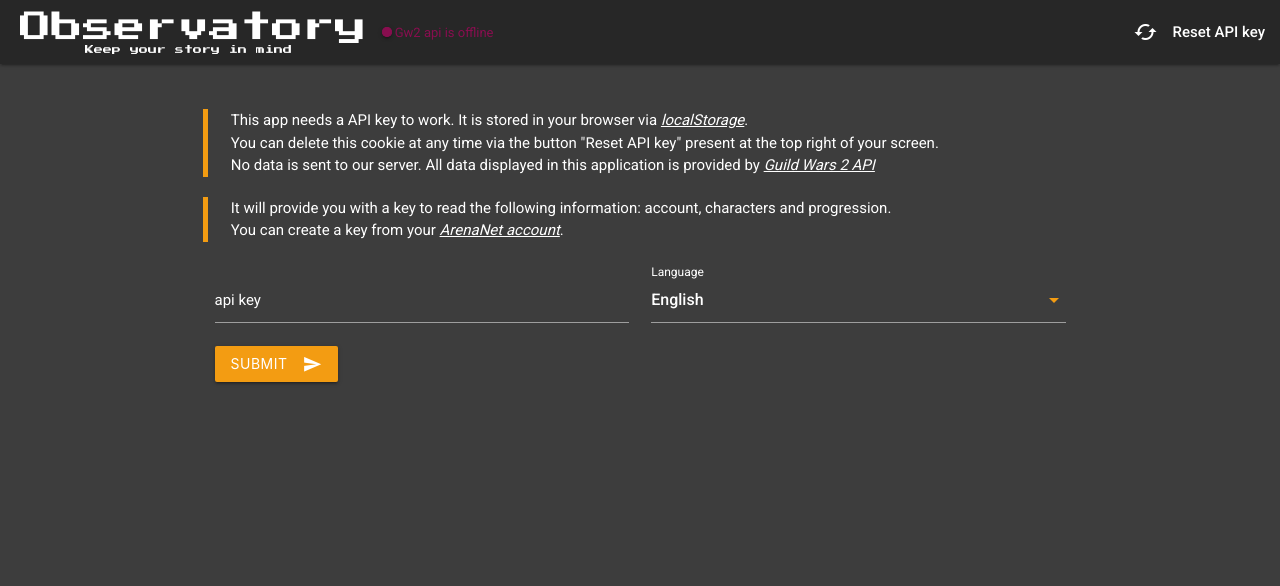
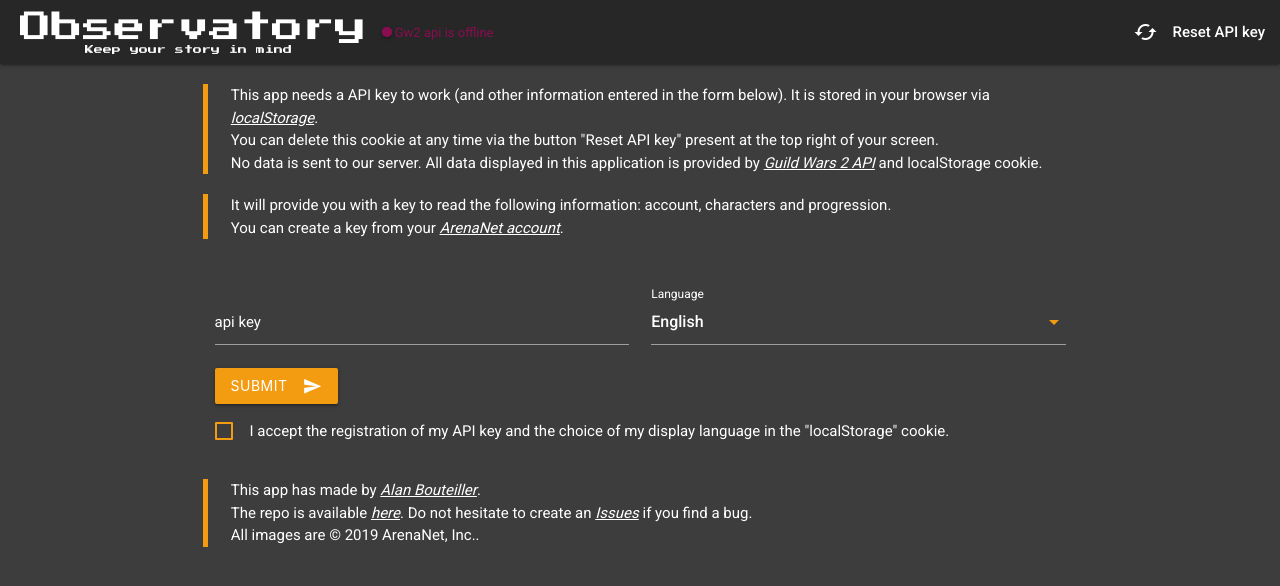
Before and after one commit to bouteillerAlan/SpyHistory, a React (Create React App) app in the folder front/: page / in a window 1280 px wide. Shown: the top 586 px of the page. Built offline with nearby package versions, Linux system fonts and the light colour scheme; no server answers.

Commit message:
rgpd checkbox

```diff
--- a/front/src/component/App.js
+++ b/front/src/component/App.js
@@ -13,8 +13,10 @@
         this.state = {
             apiKey : '',
             apiKeyError : null,
+            checkError : null,
             localKey : env.apiKey,
-            lang : 'en'
+            lang : 'en',
+            check : false
         }
     }
 
@@ -46,11 +48,29 @@
         }
     }
 
+    handleCheck =(e)=> {
+        const value = document.getElementById('check').checked
+        if (value) {
+            this.setState({
+                check : value,
+                checkError : null
+            })
+        } else {
+            this.setState({
+                check : false,
+                checkError : 'Accept conditions'
+            })
+        }
+    }
+
     async handleSubmit () {
         const value = this.state.apiKey
         const lang = this.state.lang
+        const check = this.state.check
 
-        if (value === '') {
+        if (!check) {
+            this.setState({checkError : 'Accept conditions'})
+        } else if (value === '') {
             this.setState({apiKeyError : 'Value must not be null'})
         } else if (value.match(/[[\]\\&~@^%!:*$€¤£µ_*/+°={}`|#²<>]/gm)) {
             this.setState({apiKeyError : 'Unauthorized character'})
@@ -115,7 +135,7 @@
 
     render () {
 
-        const {apiKeyError, localKey, lang} = this.state
+        const {apiKeyError, localKey, lang, checkError} = this.state
         const error = apiKeyError ? 'invalid' : ''
 
         return (
@@ -137,16 +157,20 @@
                 <div className="container row">
 
                     {!localKey &&
-                    <div className="col s12 api-input">
+                        <div>
+                            <div className="col s12">
                                 <blockquote>
-                            This app needs a API key to work. It is stored in your browser via <a href={'https://developer.mozilla.org/en-US/docs/Web/API/Window/localStorage'} target="_blank" rel="noopener noreferrer">localStorage</a>. <br/>
+                                    This app needs a API key to work (and other information entered in the form below). It is stored in your browser via <a href={'https://developer.mozilla.org/en-US/docs/Web/API/Window/localStorage'} target="_blank" rel="noopener noreferrer">localStorage</a>. <br/>
                                     You can delete this cookie at any time via the button "Reset API key" present at the top right of your screen. <br/>
-                            No data is sent to our server. All data displayed in this application is provided by <a href={'https://api.guildwars2.com/v2'} target="_blank" rel="noopener noreferrer">Guild Wars 2 API</a>
+                                    No data is sent to our server. All data displayed in this application is provided by <a href={'https://api.guildwars2.com/v2'} target="_blank" rel="noopener noreferrer">Guild Wars 2 API</a> and localStorage cookie.
                                 </blockquote>
                                 <blockquote>
                                     It will provide you with a key to read the following information: account, characters and progression. <br/>
                                     You can create a key from your <a href={'https://account.arena.net/applications'} target="_blank" rel="noopener noreferrer">ArenaNet account</a>.
                                 </blockquote>
+                            </div>
+
+                            <div className="col s12 api-input">
                                 <div className="input-field col s12 l6">
                                     <input id="apiKey" type="text" className={error} value={this.state.apiKey} onChange={(e) => {this.handleForm(e)}}/>
                                     <label htmlFor="apiKey">api key</label>
@@ -159,13 +183,30 @@
                                     </select>
                                     <label>Language</label>
                                 </div>
-
                                 <div className="col s12 l12">
                                     <button className="btn waves-effect waves-light" onClick={() => {this.handleSubmit()}}>Submit
                                         <i className="material-icons right">send</i>
                                     </button>
+                                    <p>
+                                        <label>
+                                            <input type="checkbox" id="check" onChange={(e) => {this.handleCheck(e)}}/>
+                                            <span className={checkError && 'error'}>I accept the registration of my API key and the choice of my display language in the "localStorage" cookie.</span>
+                                        </label>
+                                    </p>
                                 </div>
                             </div>
+
+                            <div className="col s12">
+                                <blockquote>
+                                    This app has made by <a href="https://alanbouteiller.dev" target="_blank" rel="noopener noreferrer">Alan Bouteiller</a>. <br/>
+                                    The repo is available <a href="https://github.com/bouteillerAlan/SpyHistory" target="_blank" rel="noopener noreferrer">here</a>.
+                                    Do not hesitate to create an <a href="https://github.com/bouteillerAlan/SpyHistory/issues" target="_blank" rel="noopener noreferrer">Issues</a> if you find a bug.<br/>
+                                    All images are © 2019 ArenaNet, Inc..
+                                </blockquote>
+                            </div>
+                        </div>
+
+
                     }
 
                     {localKey &&
--- a/front/src/style/css/base.scss
+++ b/front/src/style/css/base.scss
@@ -15,6 +15,23 @@
     font-family: 'Roboto', sans-serif;
   }
   overflow-x: hidden;
+}
+
+.error {
+  color: red !important;
+}
+
+/*checkbox is not checked*/
+[type="checkbox"]+span:not(.lever):before {
+  border-color: #f39c12;
+}
+
+/*checkbox is checked*/
+[type="checkbox"]:checked+span:not(.lever):before {
+  border-top: transparent;
+  border-left: transparent;
+  border-right: 2px solid #f39c12;
+  border-bottom: 2px solid #f39c12;
 }
 
 /*
```
Lines whose indentation alone changed are shown as unchanged.
